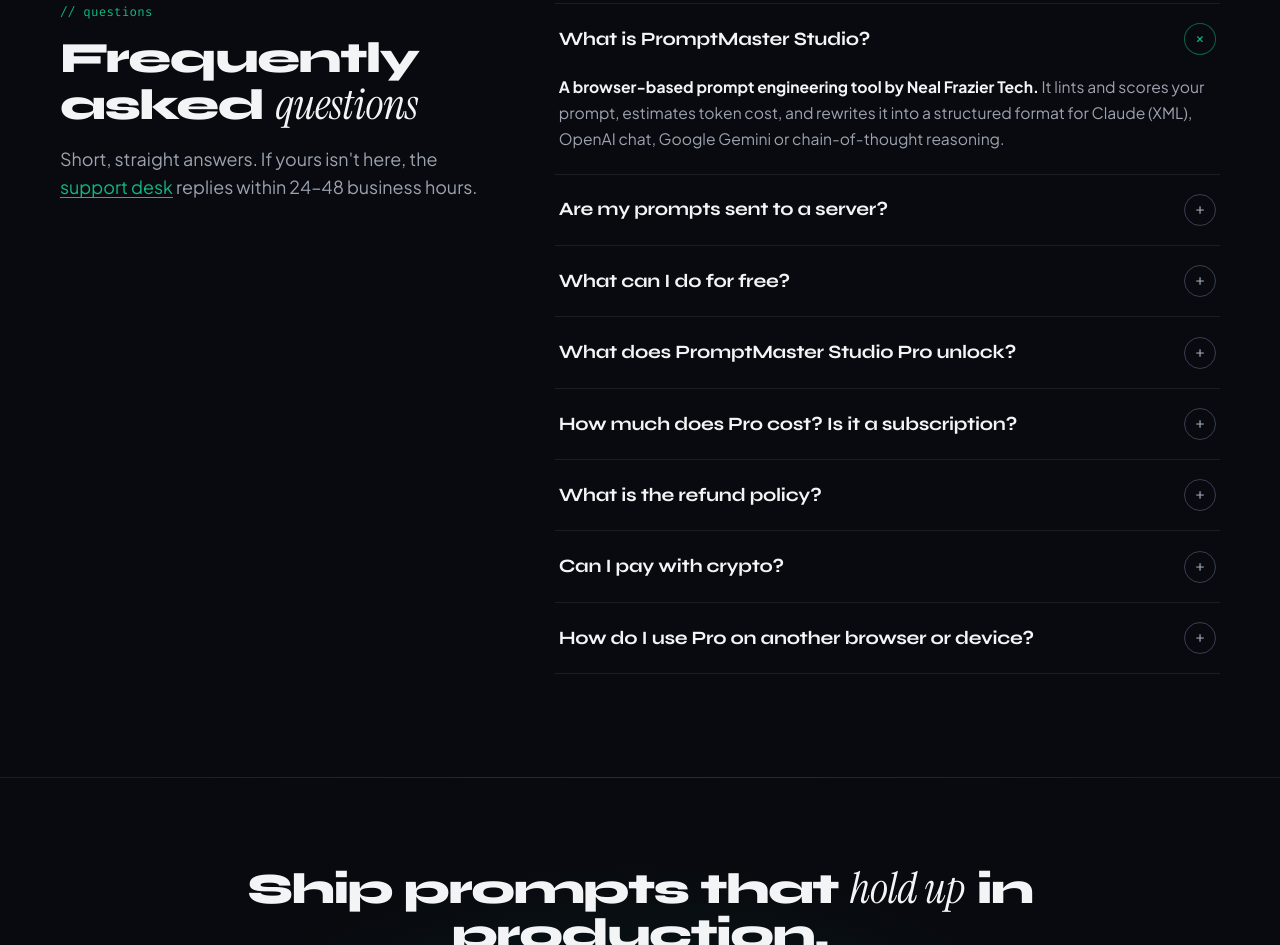
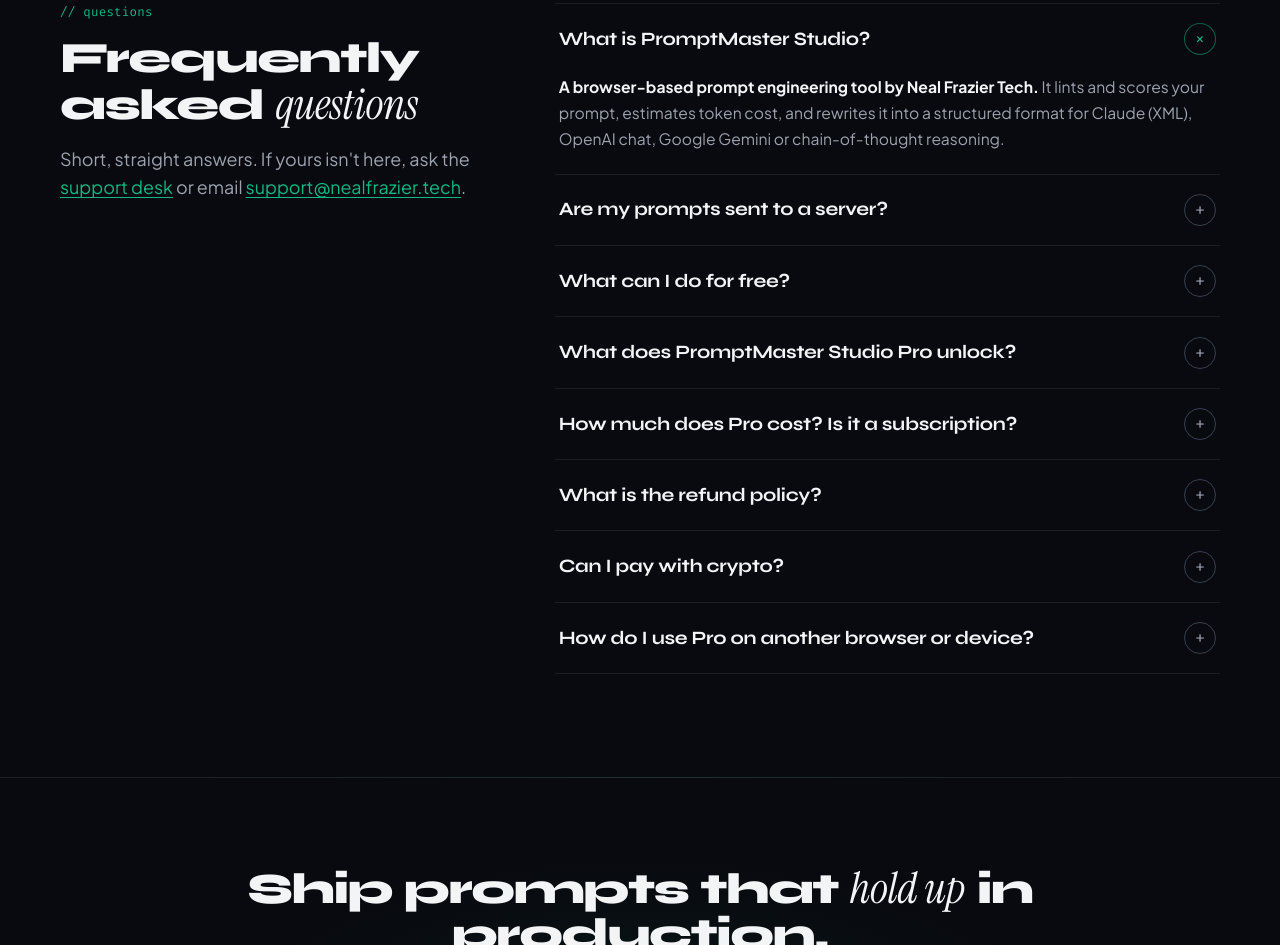
Before and after one commit to 1nc0gn30/promptmaster-studio, an Electron app: page public/index.html in a window 1280 px wide. Shown: the part 4698-5643 px from the top of the page. Drawn offline with Linux system fonts and the light colour scheme.

Commit message:
copy(faq): don't promise a support response time the support page doesn't state

```diff
--- a/public/index.html
+++ b/public/index.html
@@ -1798,7 +1798,7 @@
         <div class="section-head">
           <p class="kicker">// questions</p>
           <h2 class="section-title" id="faqTitle">Frequently asked <em>questions</em></h2>
-          <p class="answer">Short, straight answers. If yours isn't here, the <a href="/support.html" style="color:var(--emerald);text-underline-offset:3px">support desk</a> replies within 24–48 business hours.</p>
+          <p class="answer">Short, straight answers. If yours isn't here, ask the <a href="/support.html" style="color:var(--emerald);text-underline-offset:3px">support desk</a> or email <a href="mailto:support@nealfrazier.tech" data-support-email style="color:var(--emerald);text-underline-offset:3px">support@nealfrazier.tech</a>.</p>
         </div>
         <div class="faq-list">
           <details class="faq-item" open>
```
